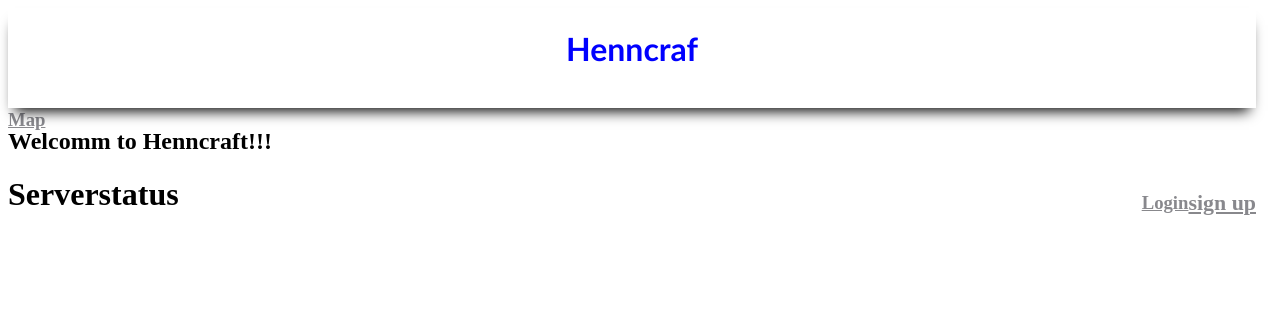
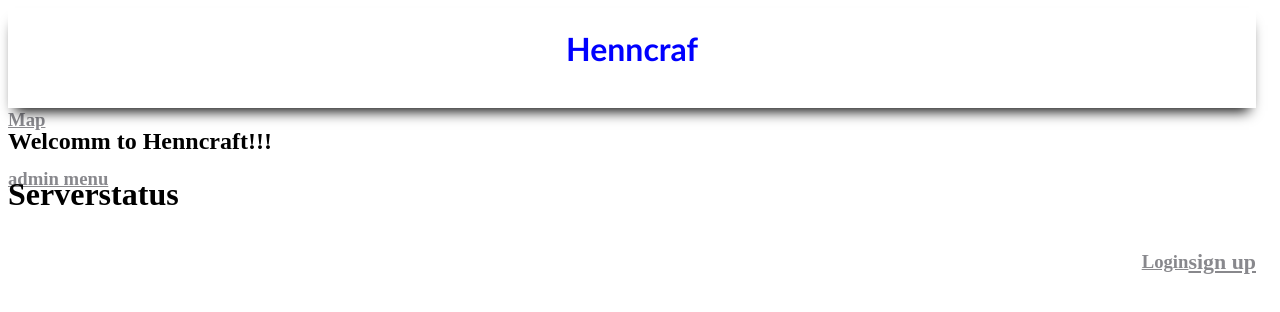
Before and after one commit to Slimeyzoo/Henncraft-Web, a plain HTML site: page index.html in a window 1280 px wide. Drawn offline with Linux system fonts and the light colour scheme; no server answers.

Commit message:
Update index.html

```diff
--- a/index.html
+++ b/index.html
@@ -9,7 +9,7 @@
 <header>
   <h1 class="hadline">Henncraf</h1>
   <a href="http://henncraft.play-network.io:27008"><h3>Map</h3></a>
-
+  <a href="http://henncraft.play-network.io:27007"><h3>admin menu</h3></a>
 <login>
   <a href="login.html"><h3>Login<h3></a>
   <a href="sign_up.html"><h3>sign up<h3></a>
```
